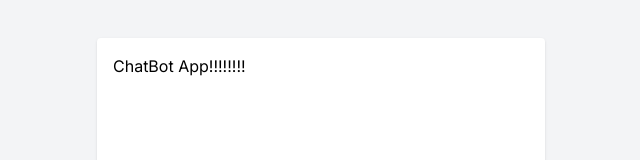
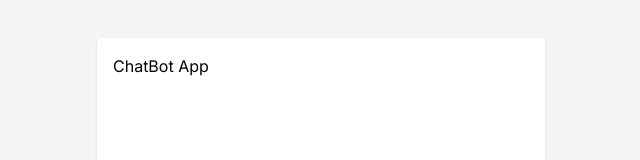
Before and after one commit to ivalenzuela1/test_env_repo, a Next.js app in the folder env_test_app/: page / in a window 1280 px wide. Shown: the part 177-337 px from the top of the page, without its empty margins (319-959 px from the left). Built offline with nearby package versions, Linux system fonts and the light colour scheme.

Commit message:
dev test

```diff
--- a/env_test_app/app/page.tsx
+++ b/env_test_app/app/page.tsx
@@ -32,7 +32,7 @@ export default function Chatbot() {
   return (
     <div className="flex flex-col items-center justify-center min-h-screen bg-gray-100 p-4">
       <div className="w-full max-w-md p-4 bg-white rounded shadow">
-        <div>ChatBot App!!!!!!!!</div>
+        <div>ChatBot App</div>
         <div className="h-64 overflow-y-auto mb-4">
           {messages.map((msg, index) => (
             <div
```
